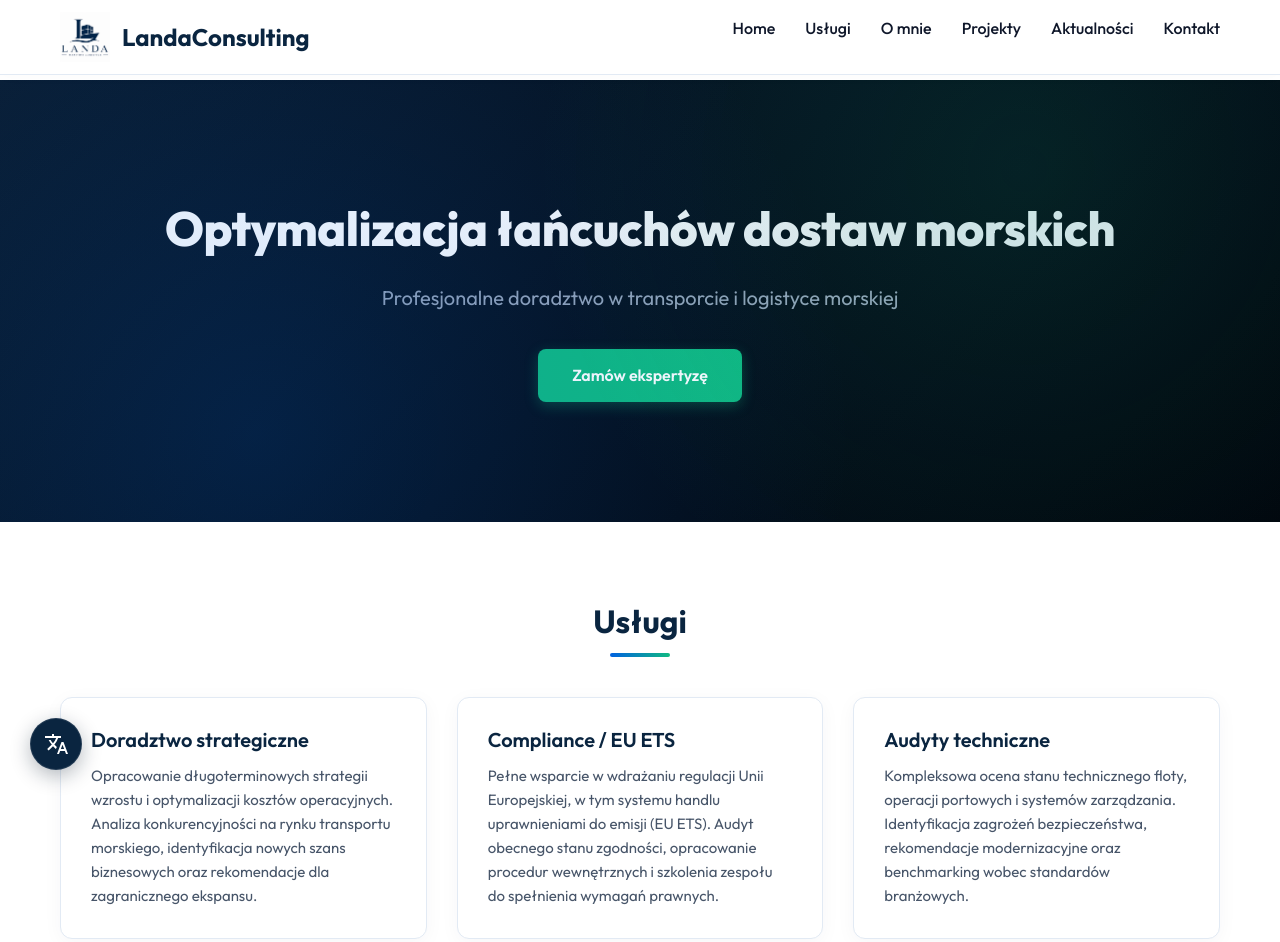
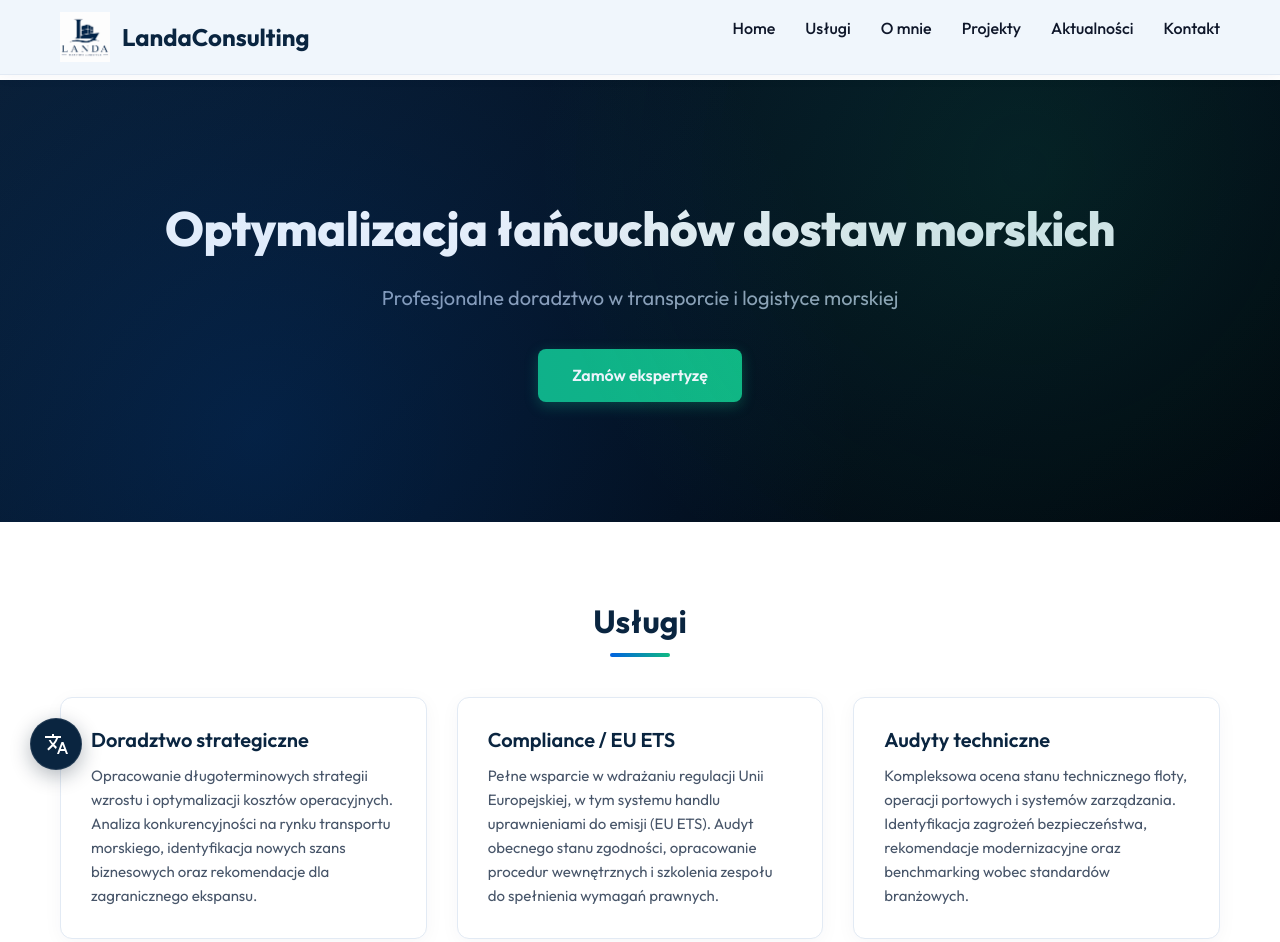
Before and after one commit to Rampaljan/LandaConsulting, a plain HTML site: page index.html in a window 1280 px wide. Shown: the top 942 px of the page. Drawn offline with nearby package versions, Linux system fonts and the light colour scheme.

Commit message:
style: change navbar background to elegant sea-spray blue-grey tint

```diff
--- a/style.css
+++ b/style.css
@@ -45,10 +45,10 @@ body {
     top: 0;
     left: 0;
     right: 0;
-    background-color: rgba(255, 255, 255, 0.95);
+    background-color: rgba(240, 246, 252, 0.96); /* Elegant sea-spray translucent background */
     backdrop-filter: blur(10px);
     z-index: 1000;
-    box-shadow: 0 2px 15px rgba(15, 23, 42, 0.02);
+    box-shadow: 0 2px 15px rgba(10, 37, 64, 0.04);
     transition: all 0.3s ease;
 }
 
@@ -697,7 +697,7 @@ footer p {
         left: 0;
         right: 0;
         flex-direction: column;
-        background-color: var(--bg-white);
+        background-color: rgba(240, 246, 252, 0.98); /* Matching sea-spray backdrop for mobile dropdown */
         border-bottom: 1px solid var(--border-color);
         max-height: 0;
         overflow: hidden;
```
